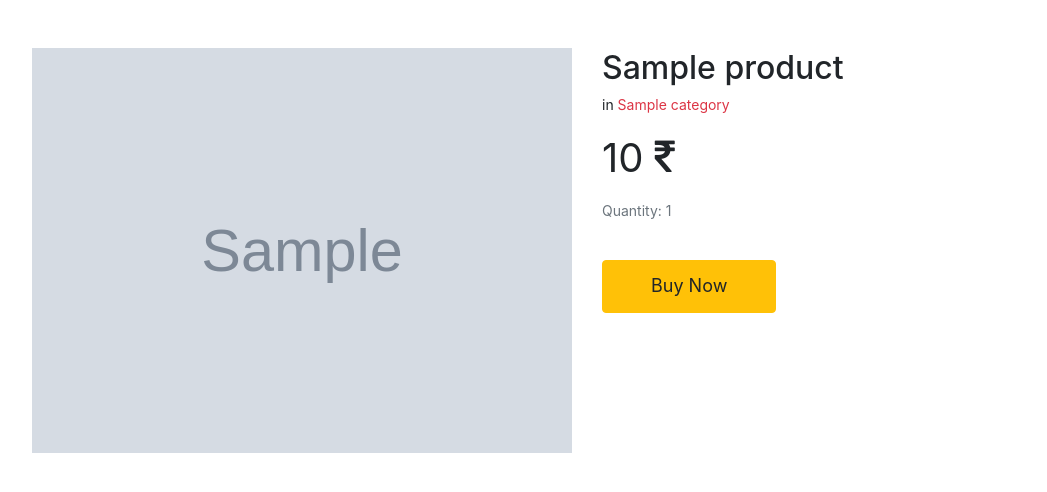
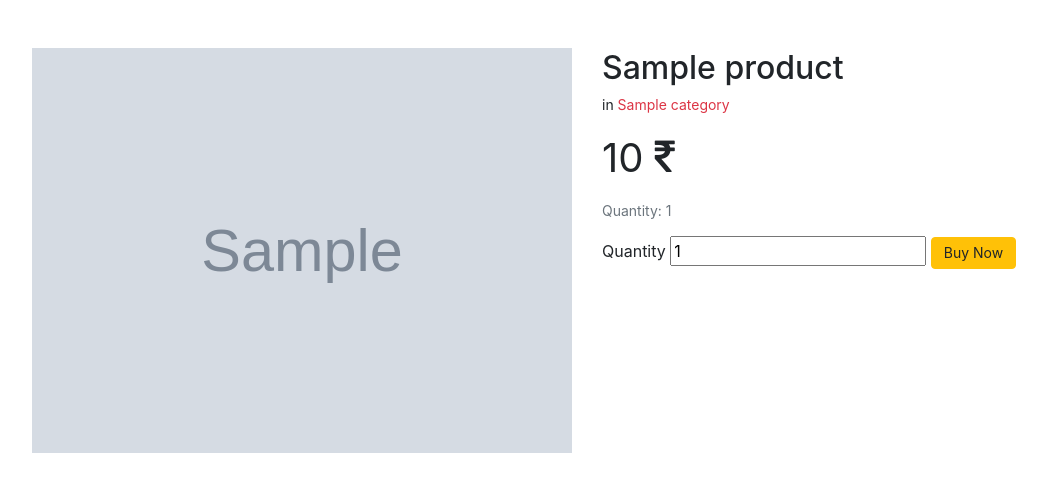
Before and after one commit to inaveenchahar/e-mart, a Django app: a page that uses products/templates/product_details.html in a window 1280 px wide. Shown: the part 62-554 px from the top of the page, without its empty margins (53-1100 px from the left). Run offline with Django 3.2, Linux system fonts and the light colour scheme; tables that the repository leaves empty hold one stand-in row (values such as "Sample post"); grey boxes marked "Sample" are stand-in pictures; some libraries are stand-ins or nearby versions.

Commit message:
feat(cart): 1) cart product quantity can be increased and decreased from cart cart 	    2) cart product quantity can't be zero or negative.

```diff
--- a/cart/urls.py
+++ b/cart/urls.py
@@ -5,5 +5,6 @@ app_name = 'cart'
 
 urlpatterns = [
     path('cart-items/', views.view_cart, name='view_cart'),
+    path('update-cart/', views.update_cart, name='update_cart'),
     path('<c_slug>/<p_slug>/<id>/added-to-cart/', views.cart_product, name='cart_product'),
 ]
--- a/cart/views.py
+++ b/cart/views.py
@@ -9,6 +9,11 @@ from django.db.models import Count
 def cart_product(request, c_slug, p_slug, id):
     category = get_object_or_404(Category, slug=c_slug)
     product = get_object_or_404(Product, slug=p_slug, id=id)
+    p_quantity = 1
+    if request.method == 'POST':
+        p_quantity = request.POST.get('p_quantity')
+        if int(p_quantity) < 1:
+            p_quantity = 1
     if request.user.is_authenticated:
         if Cart.objects.filter(completed=False, user=request.user):
             cart = Cart.objects.get(completed=False, user=request.user)
@@ -16,22 +21,44 @@ def cart_product(request, c_slug, p_slug, id):
             cart = Cart.objects.create(user=request.user)
         if CartProduct.objects.filter(cart=cart, product=product):
             c_product = CartProduct.objects.get(cart=cart, product=product)
-            c_product.quantity += 1
-            c_product.save()
         else:
-            new_cart_product = CartProduct.objects.create(
+            c_product = CartProduct.objects.create(
                 cart=cart,
                 product=product,
-                price=product.price
+                price=product.price,
+                quantity=0
             )
+        c_product.quantity += int(p_quantity)
+        c_product.save()
         messages.success(request, "You have successfully added {prdt} in your cart.".format(prdt=product))
         return redirect('main:homepage')
     return render(request, 'product_details.html', {'category': category, 'product': product})
 
 
+def update_cart(request):
+    if request.user.is_authenticated:
+        cart = Cart.objects.get(completed=False, user=request.user)
+        if request.method == 'POST':
+            try:
+                product = cart.cartproduct_set.get(pk=request.POST['product'])
+                p_quantity = int(request.POST['p_quantity'])
+                if p_quantity < 1:
+                    prod = CartProduct.objects.get(id=product.id)
+                    prod.delete()
+                    return redirect('cart:view_cart')
+            except (KeyError, CartProduct.DoesNotExist):
+                return HttpResponse("error occurred")
+            else:
+                product.quantity = p_quantity
+                product.save()
+                return redirect('cart:view_cart')
+    else:
+        return HttpResponse("Login to update your cart")
+
+
 def view_cart(request):
     if request.user.is_authenticated:
-        tcp = CartProduct.objects.filter(cart__user=request.user, cart__completed=False).count()
+        tcp = CartProduct.objects.filter(cart__user=request.user, cart__completed=False, product__visible=True).count()
         if tcp > 0:
             cart = Cart.objects.filter(completed=False, user=request.user).last()
             cart_products = CartProduct.objects.filter(cart=cart)
--- a/main/views.py
+++ b/main/views.py
@@ -6,7 +6,6 @@ from cart.models import CartProduct
 
 def homepage(request):
     all_categories = Category.objects.filter(visible=True).order_by('order')
-    print(all_categories.count())
     # all_products = Product.objects.filter(category__visible=True, order__lte=4).order_by('order')
     if request.user.is_authenticated:
         """
--- a/products/admin.py
+++ b/products/admin.py
@@ -15,10 +15,11 @@ admin.site.register(Category, CategoryAdmin)
 
 
 class ProductAdmin(admin.ModelAdmin):
-    list_display = ['title', 'order', 'visible', 'added_on', 'updated_on']
+    list_display = ['title', 'price', 'order', 'visible', 'added_on', 'updated_on']
     search_fields = ['title']
     list_filter = ['visible', 'category']
     prepopulated_fields = {'slug': ('title',)}
+    list_editable = ['price']
 
 
 admin.site.register(Product, ProductAdmin)
--- a/products/templates/product_details.html
+++ b/products/templates/product_details.html
@@ -21,9 +21,15 @@
                     <p>in <span class="text-danger">{{ category.title }}</span></p>
                     <p class="my-4" style="font-size: 40px">{{ product.price | floatformat:"0" }} <i class="fa fa-inr my-0" aria-hidden="true"></i></p>
                     <p class="text-secondary">Quantity: 1</p>
-                    <a  class="d-inline-block btn btn-warning my-0 py-3 px-5 my-4" href="{% url 'cart:cart_product' category.slug product.slug product.id %}">
-                        <span style="font-size: 18px"> Buy Now</span>
-                    </a>
+                    <form method="POST" action="{% url 'cart:cart_product' category.slug product.slug product.id %}">
+                        {% csrf_token %}
+                        <label for="#quantity">Quantity</label>
+                        <input type="number" min="1" id="#quantity" value="1" name="p_quantity">
+                        <input type="submit" class="btn btn-warning" value="Buy Now">
+                    </form>
+{#                    <a  class="d-inline-block btn btn-warning my-0 py-3 px-5 my-4" href="{% url 'cart:cart_product' category.slug product.slug product.id %}">#}
+{#                        <span style="font-size: 18px"> Buy Now</span>#}
+{#                    </a>#}
                 </div>
             </div>
 
```
Also changed, not shown: cart/templates/view_cart.html (+12 -2 lines), main/templates/homepage.html (+18 -15 lines).
